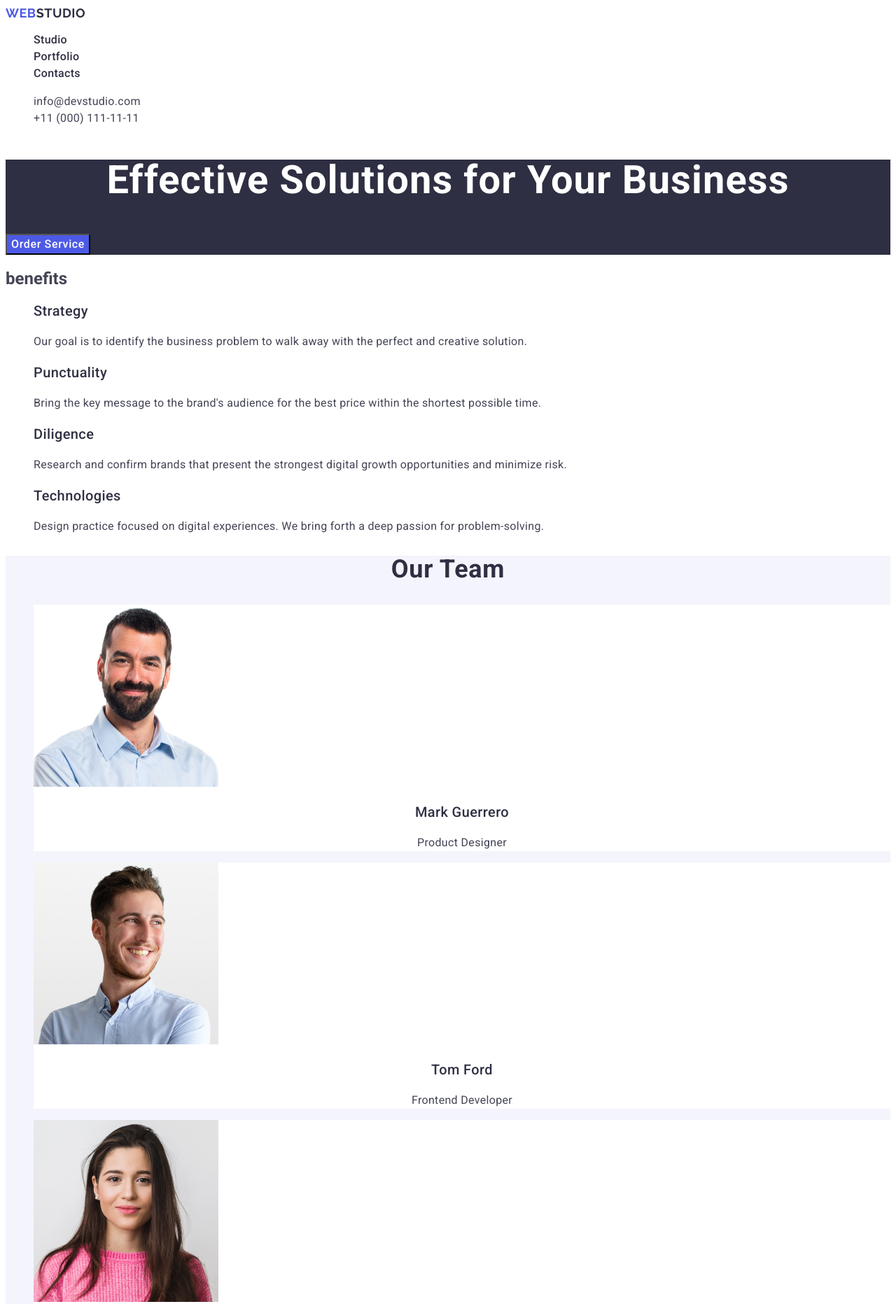
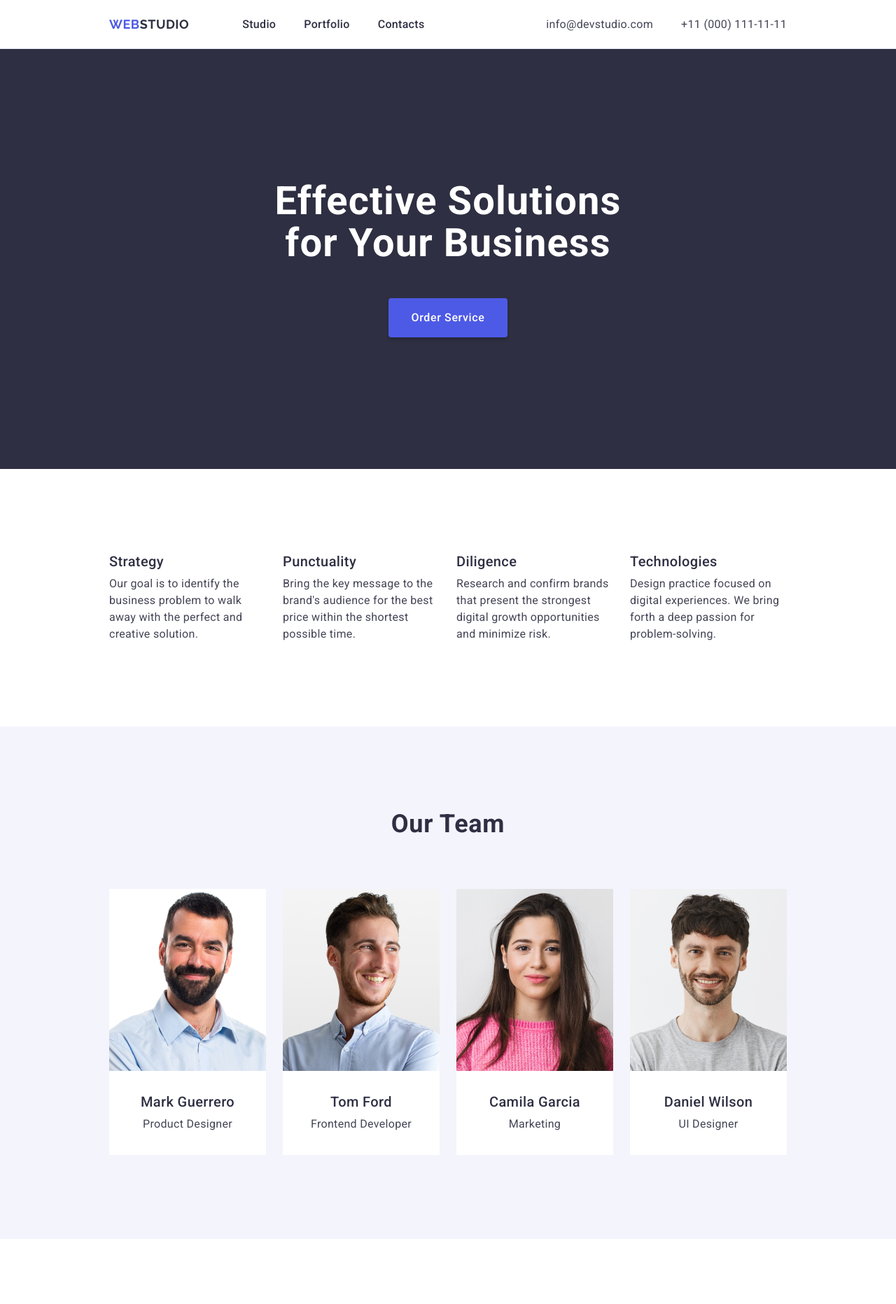
Before and after one commit to vsokolvak/goit-markup-hw-03, a plain HTML site: page index.html in a window 1280 px wide. Shown: the top 1863 px of the page at 70% size. Drawn offline with nearby package versions, Linux system fonts and the light colour scheme.

Commit message:
add style geometry

```diff
--- a/css/styles.css
+++ b/css/styles.css
@@ -3,6 +3,22 @@ body {
     font-weight: 400;
     color: #434455;
     background-color: #fff;
+}
+
+p, h1, h2, h3, h4, h5, h6 {
+    margin: 0;
+}
+
+ul, ol {
+    margin: 0;
+    padding: 0;
+}
+
+img {
+    display: block;
+    margin: 0;
+    object-fit: cover;
+    max-width: 100%;
 }
 
 a {
@@ -13,14 +29,41 @@ ul {
     list-style-type: none;
 }
 
-.mazafaka {
-    color: #FFF;
-    text-align: center;
-    font-size: 56px;
-    font-style: normal;
-    font-weight: 700;
-    line-height: 1.07;
-    letter-spacing: 1.12px;
+.conteiner {
+    padding: 0 156px;
+    max-width: 1440px;
+    margin: 0 auto;
+}
+
+.visually-hidden {
+    position: absolute;
+    width: 1px;
+    height: 1px;
+    margin: -1px;
+    border: 0;
+    padding: 0;
+
+    white-space: nowrap;
+    clip-path: inset(100%);
+    clip: rect(0 0 0 0);
+    overflow: hidden;
+}
+
+.header {
+    display: flex;
+    justify-content: space-between;
+    align-items: center;
+    gap: 40px;
+    border-bottom: 1px solid #E7E9FC;
+    background: #FFF;
+}
+
+.header a {
+    padding: 24px 0;
+}
+
+.header-nav {
+    display: flex;
 }
 
 .header-logo {
@@ -32,6 +75,16 @@ ul {
     line-height: 1.17;
     letter-spacing: 0.54px;
     text-transform: uppercase;
+    margin-right: 76px;
+}
+
+.header-nav-list {
+    display: flex;
+    align-items: center;
+}
+
+.header-nav-item:not(:last-child) {
+    margin-right: 40px;
 }
 
 .color-blue {
@@ -57,6 +110,15 @@ ul {
     font-style: normal;
 }
 
+.header-address-list {
+    display: flex;
+    gap: 40px;
+}
+
+.header-address-item {
+    flex-shrink: 0;
+}
+
 .header-addres-href {
     font-style: normal;
     font-weight: 400;
@@ -67,6 +129,19 @@ ul {
 
 .solution {
     background: #2E2F42;
+    padding: 188px 0;
+}
+
+.solution-title {
+    color: #FFF;
+    text-align: center;
+    font-size: 56px;
+    font-style: normal;
+    font-weight: 700;
+    line-height: 1.07;
+    letter-spacing: 1.12px;
+    max-width: 496px;
+    margin: 0 auto;
 }
 
 .solution-button {
@@ -79,10 +154,32 @@ ul {
     letter-spacing: 0.04em;
     background: #4D5AE5;
     cursor: pointer;
+    display: block;
+    margin: 48px auto 0;
+    border: none;
+    padding: 16px 32px;
+    border-radius: 4px;
+    box-shadow: 0px 4px 4px 0px rgba(0, 0, 0, 0.15);
 }
 
 .solution-button:hover, .solution-button:focus {
     background-color: #404BBF;
+}
+
+.benefits {
+    padding-top: 120px;
+    padding-bottom: 120px;
+}
+
+.benefits-list {
+    display: flex;
+    width: 100%;
+    gap: 24px;
+}
+
+.benefits-list-item {
+    width: calc((100% - 3 * 24px) / 4);
+    flex-shrink: 0;
 }
 
 .benefits-content-title {
@@ -92,6 +189,7 @@ ul {
     font-weight: 500;
     line-height: 1.2;
     letter-spacing: 0.4px;
+    margin-bottom: 8px;
 }
 
 .benefits-content {
@@ -103,6 +201,8 @@ ul {
 
 .team {
     background: #F4F4FD;
+    padding-top: 120px;
+    padding-bottom: 120px;
 }
 
 .team-title {
@@ -114,10 +214,18 @@ ul {
     line-height: 1.11;
     letter-spacing: 0.72px;
     text-transform: capitalize;
+    margin-bottom: 72px;
+}
+
+.team-list {
+    display: flex;
+    gap: 24px;
 }
 
 .team-item {
     background: #FFFFFF;
+    width: calc((100% - 3 * 24px) / 4);
+    padding-bottom: 32px;
 }
 
 .team-list-title {
@@ -128,6 +236,8 @@ ul {
     font-weight: 500;
     line-height: 1.2;
     letter-spacing: 0.4px;
+    margin-top: 32px;
+    margin-bottom: 8px;
 }
 
 .team-list-text {
@@ -136,6 +246,11 @@ ul {
     font-weight: 400;
     line-height: 1.5;
     letter-spacing: 0.32px;
+}
+
+.portfolio {
+    padding-top: 120px;
+    padding-bottom: 120px;
 }
 
 .portfolio-title {
@@ -147,6 +262,20 @@ ul {
     line-height: 1.11;
     letter-spacing: 0.72px;
     text-transform: capitalize;
+    margin-bottom: 72px;
+}
+
+.portfolio-list {
+    display: flex;
+    gap: 48px 24px;
+    flex-wrap: wrap;
+}
+
+.portfolio-list-item {
+    width: calc((100% - 2 * 24px) / 3);
+    padding-bottom: 32px;
+    border: 1px solid #E7E9FC;
+    background: #FFF;
 }
 
 .portfolio-item-title {
@@ -156,6 +285,10 @@ ul {
     font-weight: 500;
     line-height: 1.2;
     letter-spacing: 0.4px;
+    margin-top: 32px;
+    margin-bottom: 8px;
+    padding-left: 16px;
+    padding-right: 16px;
 }
 
 .portfolio-item-text {
@@ -163,10 +296,14 @@ ul {
     font-weight: 400;
     line-height: 1.5;
     letter-spacing: 0.32px;
+    padding-left: 16px;
+    padding-right: 16px;
 }
 
 .pagefooter {
     background: #2E2F42;
+    padding-top: 100px;
+    padding-bottom: 100px;
 }
 
 .footer-logo {
@@ -178,6 +315,8 @@ ul {
     line-height: 1.17;
     letter-spacing: 0.54px;
     text-transform: uppercase;
+    margin-bottom: 17px;
+    display: block;
 }
 
 .color-white {
@@ -190,4 +329,5 @@ ul {
     font-weight: 400;
     line-height: 1.5;
     letter-spacing: 0.32px;
+    max-width: 264px;
 }
--- a/index.html
+++ b/index.html
@@ -10,13 +10,16 @@
     <link rel="preconnect" href="https://fonts.gstatic.com" crossorigin>
     <link href="https://fonts.googleapis.com/css2?family=Raleway:wght@700&family=Roboto:wght@400;500;700&display=swap"
         rel="stylesheet">
+    <link rel="stylesheet" href="https://cdnjs.cloudflare.com/ajax/libs/modern-normalize/2.0.0/modern-normalize.min.css"
+        integrity="sha512-4xo8blKMVCiXpTaLzQSLSw3KFOVPWhm/TRtuPVc4WG6kUgjH6J03IBuG7JZPkcWMxJ5huwaBpOpnwYElP/m6wg=="
+        crossorigin="anonymous" referrerpolicy="no-referrer" />
     <link rel="stylesheet" href="./css/styles.css">
 
 </head>
 
 <body>
 
-    <header class="header">
+    <header class="header conteiner">
 
         <nav class="header-nav">
             <a class="header-logo" href="./index.html">
@@ -57,99 +60,108 @@
 
     <main>
 
-        <section class="solution">
-            <h1 class="mazafaka">Effective Solutions
+        <section class="solution conteiner">
+            <h1 class="solution-title">Effective Solutions
                 for Your Business</h1>
             <button class="solution-button" type="button">Order Service</button>
         </section>
 
-        <section class="benefits">
+        <section class="benefits conteiner">
             <h2 class="visually-hidden">benefits</h2>
-            <ul>
-                <li>
+            <ul class="benefits-list">
+                <li class="benefits-list-item">
                     <h3 class="benefits-content-title">Strategy</h3>
                     <p class="benefits-content">Our goal is to identify the business
                         problem to walk away with the perfect and creative solution.</p>
                 </li>
-                <li>
+                <li class="benefits-list-item">
                     <h3 class="benefits-content-title">Punctuality</h3>
-                    <p class="benefits-content">Bring the key message to the brand's audience for the best price within the shortest possible
+                    <p class="benefits-content">Bring the key message to the brand's audience for the best price within
+                        the shortest possible
                         time.</p>
                 </li>
-                <li>
+                <li class="benefits-list-item">
                     <h3 class="benefits-content-title">Diligence</h3>
-                    <p class="benefits-content">Research and confirm brands that present the strongest digital growth opportunities and minimize
+                    <p class="benefits-content">Research and confirm brands that present the strongest digital growth
+                        opportunities and minimize
                         risk.</p>
                 </li>
-                <li>
+                <li class="benefits-list-item">
                     <h3 class="benefits-content-title">Technologies</h3>
-                    <p class="benefits-content">Design practice focused on digital experiences. We bring forth a deep passion for
+                    <p class="benefits-content">Design practice focused on digital experiences. We bring forth a deep
+                        passion for
                         problem-solving.</p>
                 </li>
             </ul>
         </section>
 
-        <section class="team">
+        <section class="team conteiner">
             <h2 class="team-title">Our Team</h2>
-            <ul>
+            <ul class="team-list">
                 <li class="team-item">
                     <img src="./images/ourTeam/teamCard1.jpg" alt="photo Mark Guerrero" width="264" height="260">
-                    <h3 class="team-list-title" >Mark Guerrero</h3>
-                    <p class="team-list-text" >Product Designer</p>
+                    <h3 class="team-list-title">Mark Guerrero</h3>
+                    <p class="team-list-text">Product Designer</p>
                 </li>
                 <li class="team-item">
                     <img src="./images/ourTeam/teamCard2.jpg" alt="photo Tom Ford" width="264" height="260">
-                    <h3 class="team-list-title" >Tom Ford</h3>
-                    <p class="team-list-text" >Frontend Developer</p>
+                    <h3 class="team-list-title">Tom Ford</h3>
+                    <p class="team-list-text">Frontend Developer</p>
                 </li>
                 <li class="team-item">
                     <img src="./images/ourTeam/teamCard3.jpg" alt="photo Mark Guerrero" width="264" height="260">
-                    <h3 class="team-list-title" >Camila Garcia</h3>
-                    <p class="team-list-text" >Marketing</p>
+                    <h3 class="team-list-title">Camila Garcia</h3>
+                    <p class="team-list-text">Marketing</p>
                 </li>
                 <li class="team-item">
                     <img src="./images/ourTeam/teamCard4.jpg" alt="photo Daniel Wilson" width="264" height="260">
-                    <h3 class="team-list-title" >Daniel Wilson</h3>
-                    <p class="team-list-text" >UI Designer</p>
+                    <h3 class="team-list-title">Daniel Wilson</h3>
+                    <p class="team-list-text">UI Designer</p>
                 </li>
             </ul>
         </section>
 
-        <section class="portfolio">
+        <section class="portfolio conteiner">
             <h2 class="portfolio-title">Our Portfolio</h2>
-            <ul>
-                <li>
-                    <img src="./images/ourPortfolio/bankingapp.jpg" alt="Banking App project photo" width="360" height="300">
+            <ul class="portfolio-list">
+                <li class="portfolio-list-item">
+                    <img src="./images/ourPortfolio/bankingapp.jpg" alt="Banking App project photo" width="360"
+                        height="300">
                     <h3 class="portfolio-item-title">Banking App</h3>
                     <p class="portfolio-item-text">App</p>
                 </li>
 
-                <li>
-                    <img src="./images/ourPortfolio/cashlesspayment.jpg" alt="Cashless Payment project photo" width="360" height="300">
+                <li class="portfolio-list-item">
+                    <img src="./images/ourPortfolio/cashlesspayment.jpg" alt="Cashless Payment project photo"
+                        width="360" height="300">
                     <h3 class="portfolio-item-title">Cashless Payment</h3>
                     <p class="portfolio-item-text">Marketing</p>
                 </li>
 
-                <li>
-                    <img src="./images/ourPortfolio/meditationapp.jpg" alt="Meditation App project photo" width="360" height="300">
+                <li class="portfolio-list-item">
+                    <img src="./images/ourPortfolio/meditationapp.jpg" alt="Meditation App project photo" width="360"
+                        height="300">
                     <h3 class="portfolio-item-title">Meditation App</h3>
                     <p class="portfolio-item-text">App</p>
                 </li>
 
-                <li>
-                    <img src="./images/ourPortfolio/taxiservice.jpg" alt="Taxi Service project photo" width="360" height="300">
+                <li class="portfolio-list-item">
+                    <img src="./images/ourPortfolio/taxiservice.jpg" alt="Taxi Service project photo" width="360"
+                        height="300">
                     <h3 class="portfolio-item-title">Taxi Service</h3>
                     <p class="portfolio-item-text">Marketing</p>
                 </li>
 
-                <li>
-                    <img src="./images/ourPortfolio/screenillustrations.jpg" alt="Screen Illustrations project photo" width="360" height="300">
+                <li class="portfolio-list-item">
+                    <img src="./images/ourPortfolio/screenillustrations.jpg" alt="Screen Illustrations project photo"
+                        width="360" height="300">
                     <h3 class="portfolio-item-title">Screen Illustrations</h3>
                     <p class="portfolio-item-text">Design</p>
                 </li>
 
-                <li>
-                    <img src="./images/ourPortfolio/onlinecourses.jpg" alt="Online Courses project photo" width="360" height="300">
+                <li class="portfolio-list-item">
+                    <img src="./images/ourPortfolio/onlinecourses.jpg" alt="Online Courses project photo" width="360"
+                        height="300">
                     <h3 class="portfolio-item-title">Online Courses</h3>
                     <p class="portfolio-item-text">Marketing</p>
                 </li>
@@ -159,11 +171,12 @@
 
     </main>
 
-    <footer class="pagefooter">
+    <footer class="pagefooter conteiner">
         <a class="footer-logo" href="./index.html">
             Web<span class="color-white">Studio</span>
         </a>
-        <p class="pagefooter-text">Increase the flow of customers and sales for your business with digital marketing & growth solutions.</p>
+        <p class="pagefooter-text">Increase the flow of customers and sales for your business with digital marketing &
+            growth solutions.</p>
     </footer>
 
 </body>
```
